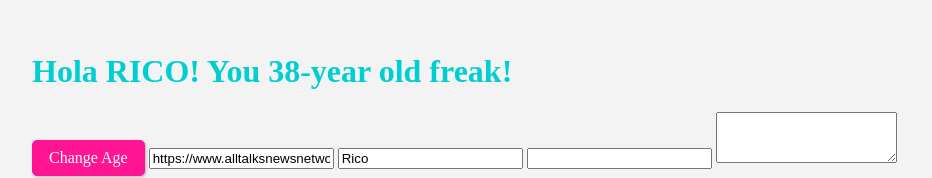
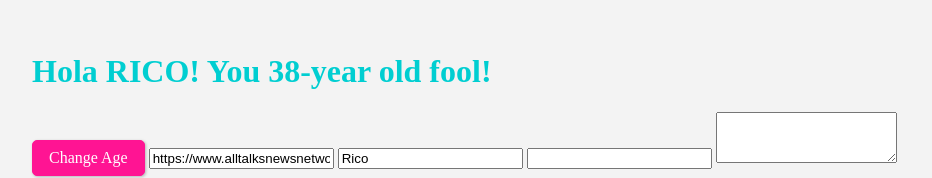
Before and after one commit to ricardohuang81/svelte-it, a Svelte app: page / in a window 1280 px wide. Shown: the top 178 px of the page, without its empty margins (0-932 px from the left). Built offline with nearby package versions, Linux system fonts and the light colour scheme; a web font is replaced by a local one.

Commit message:
edited markup

```diff
--- a/src/App.svelte
+++ b/src/App.svelte
@@ -32,7 +32,7 @@
 	}
 </style>
 
-<h1>Hola {uppercaseName}! You {age}-year old freak!</h1>
+<h1>Hola {uppercaseName}! You {age}-year old fool!</h1>
 <button on:click="{incrementAge}">Change Age</button>
 <!-- <button on:click="{changeName}">Change Name</button> -->
 <!-- <input type="text" value="{name}" on:input="{inputName}"> -->
```
